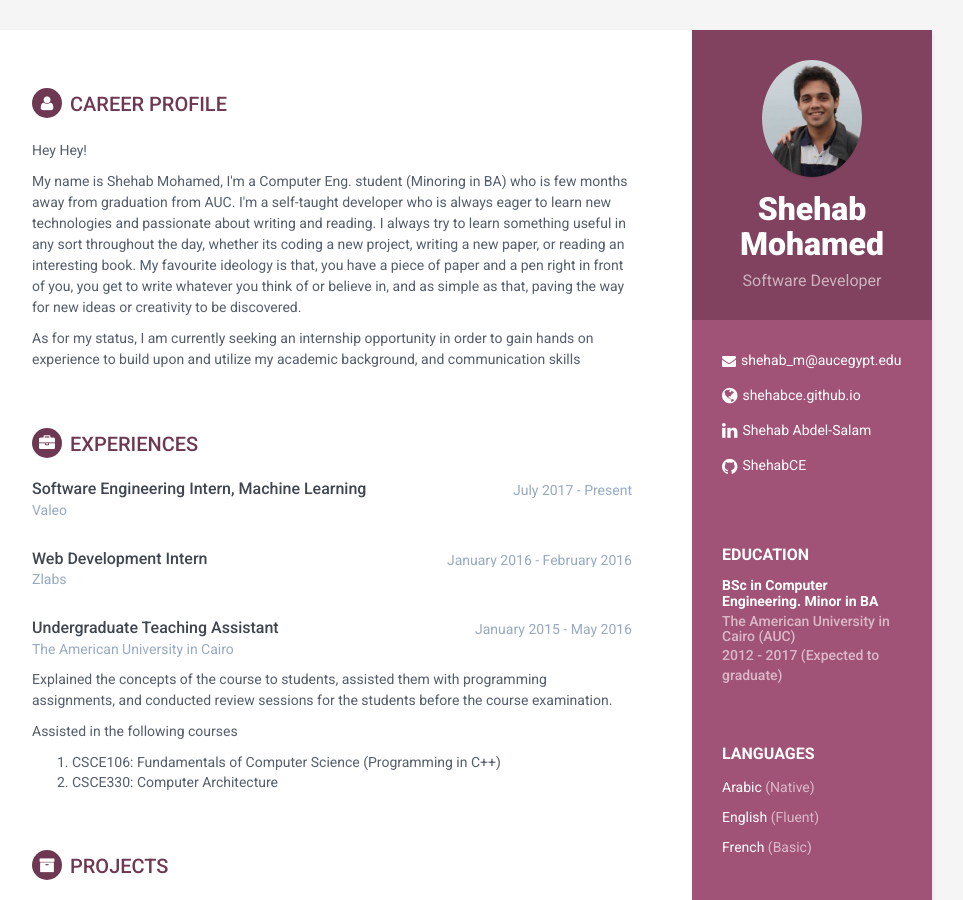
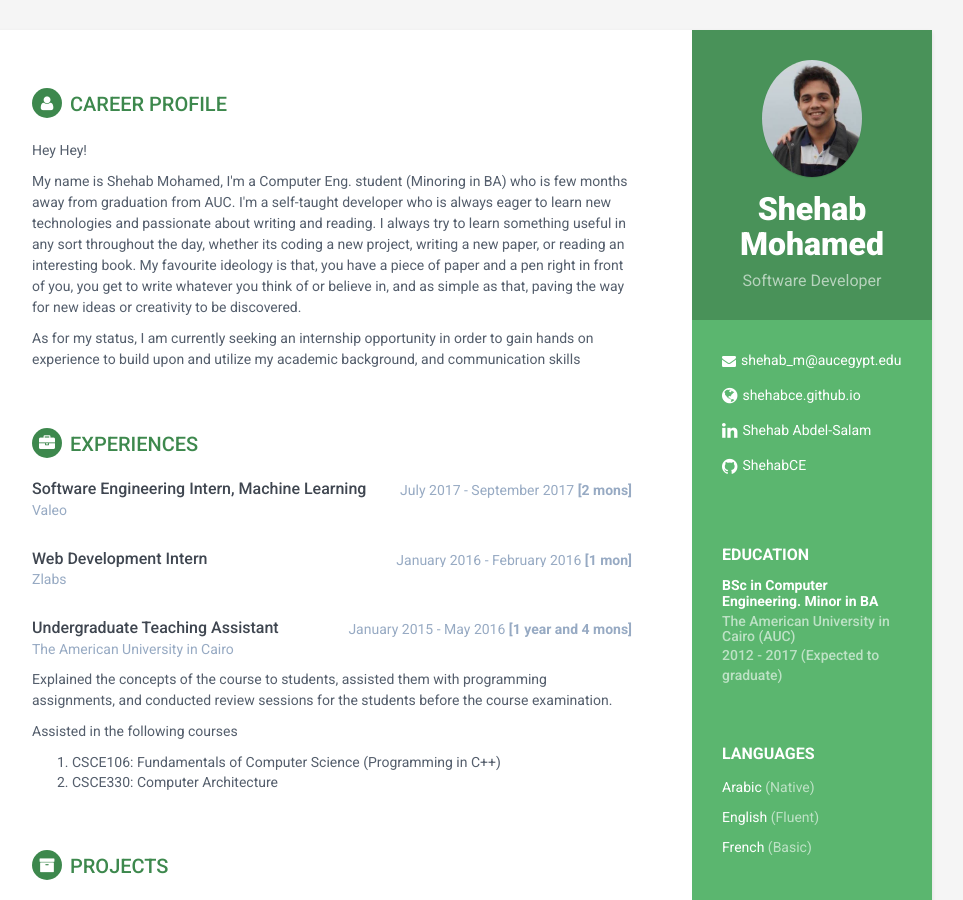
Before and after one commit to ShehabCE/shehabce.github.io, a Jekyll site: the page built from index.html, in a window 1280 px wide and 900 px high. Shown: the whole window, without its empty margins (188-1151 px from the left). Built offline with Jekyll 4.4.1, drawn with Linux system fonts in a browser that asks for light colours.

Commit message:
Updated experience section

```diff
--- a/_config.yml
+++ b/_config.yml
@@ -6,8 +6,8 @@ baseurl: '' #change it according to your repository name
 
 # Enable one of these styles by removing #. Style will be applied only after restarting the build or serve.
 #style: styles-2   #lime green
-#style: styles-3  #Green
-style: styles-4  #Purple
+style: styles-3  #Green
+#style: styles-4  #Purple
 #style: styles-5  #Orange
 #style: styles-6  #Grey
 
--- a/_includes/experience.html
+++ b/_includes/experience.html
@@ -5,7 +5,7 @@
                     <div class="meta">
                         <div class="upper-row">
                             <h3 class="job-title">Software Engineering Intern, Machine Learning</h3>
-                            <div class="time">July 2017 - Present</div>
+                            <div class="time">July 2017 - September 2017 <strong>[2 mons]</strong></div>
                         </div><!--//upper-row-->
                         <div class="company">Valeo</div>
                     </div><!--//meta-->
@@ -17,7 +17,7 @@
                     <div class="meta">
                         <div class="upper-row">
                             <h3 class="job-title">Web Development Intern</h3>
-                            <div class="time">January 2016 - February 2016</div>
+                            <div class="time">January 2016 - February 2016 <strong>[1 mon]</strong></div>
                         </div><!--//upper-row-->
                         <div class="company">Zlabs</div>
                     </div><!--//meta-->
@@ -27,7 +27,7 @@
                     <div class="meta">
                         <div class="upper-row">
                             <h3 class="job-title">Undergraduate Teaching Assistant</h3>
-                            <div class="time">January 2015 - May 2016</div>
+                            <div class="time">January 2015 - May 2016 <strong>[1 year and 4 mons]</strong></div>
                         </div><!--//upper-row-->
                         <div class="company">The American University in Cairo</div>
                     </div><!--//meta-->
```
